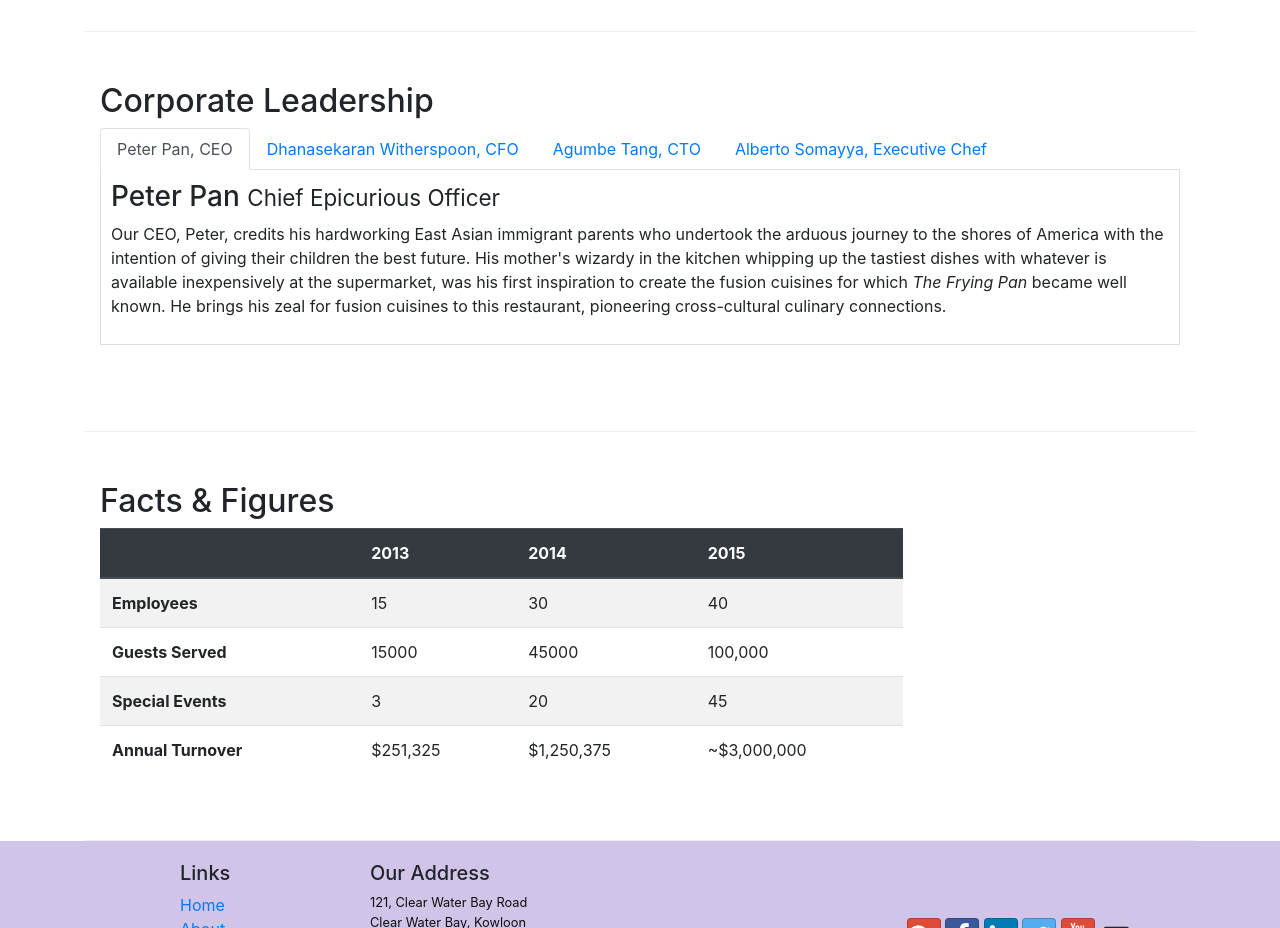
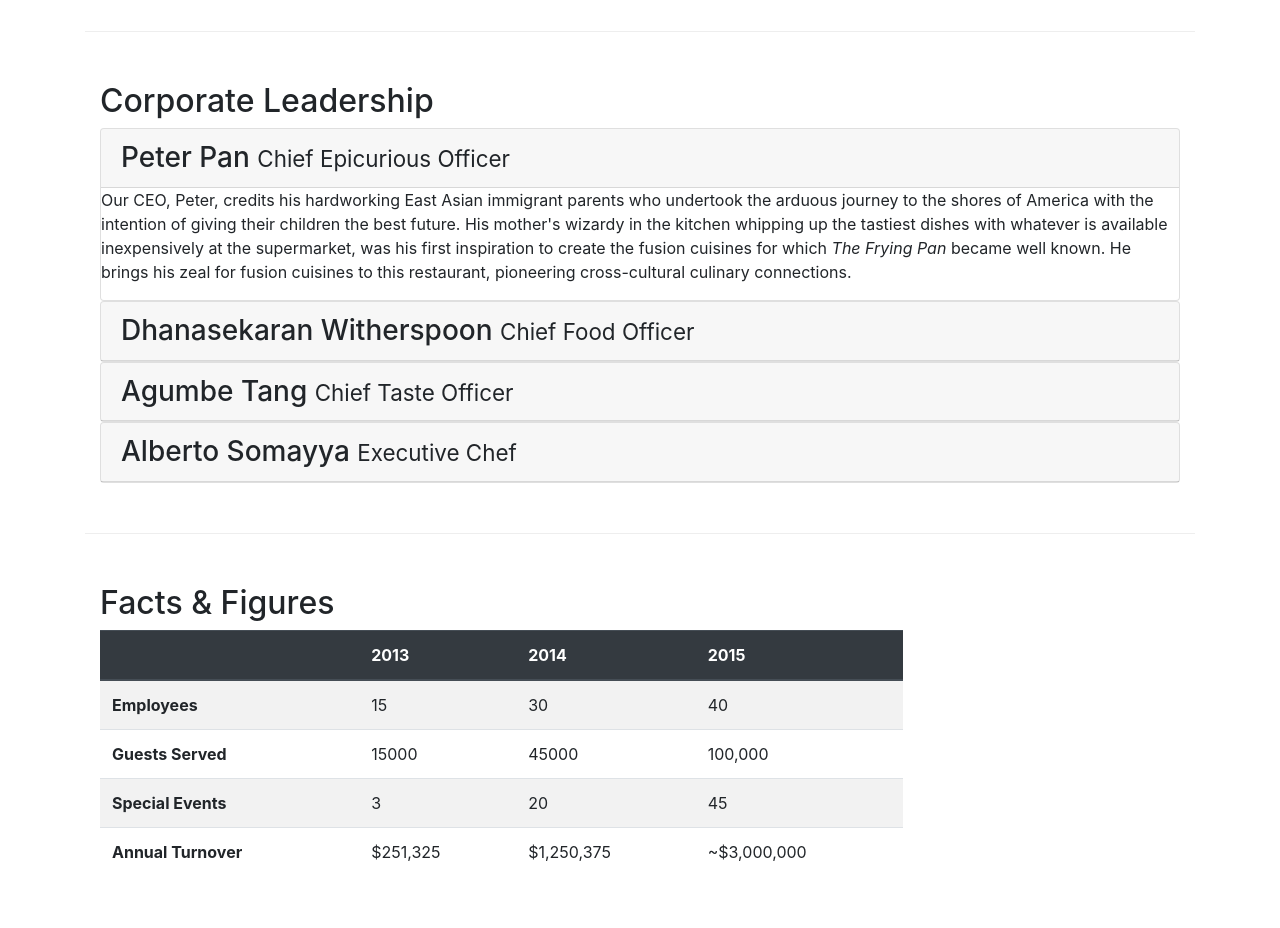
Before and after one commit to RahulKamble1995/WEB_UI, a website: page aboutus.html in a window 1280 px wide. Shown: the part 940-1868 px from the top of the page. Drawn offline with nearby package versions, Linux system fonts and the light colour scheme.

Commit message:
Accordion

```diff
--- a/aboutus.html
+++ b/aboutus.html
@@ -105,37 +105,62 @@
         <div class="row row-content" >
             <div class="col-12">
                 <h2>Corporate Leadership</h2>
-                <ul class="nav nav-tabs">
-                    <li class="nav-item">
-                        <a class="nav-link active" href="#peter" role="tab" data-toggle="tab">Peter Pan, CEO</a>
-                    </li>
-                    <li class="nav-item">
-                        <a class="nav-link" href="#danny" role="tab" data-toggle="tab">Dhanasekaran Witherspoon, CFO</a>
-                    </li>
-                    <li class="nav-item">
-                        <a class="nav-link" href="#agumbe" role="tab" data-toggle="tab">Agumbe Tang, CTO</a>
-                    </li>
-                    <li class="nav-item">
-                        <a class="nav-link" href="#alberto" role="tab" data-toggle="tab">Alberto Somayya, Executive Chef</a>
-                    </li>
-                </ul>
-                <div class="tab-content">
-                        <div role="tabpanel" class="tab-pane fade show active" id="peter">
-                            <h3>Peter Pan <small>Chief Epicurious Officer</small></h3>
+                <div id="accordion">
+                    <div class="card">
+                        <div class="card-header" role="tab" id="peterhead">
+                            <h3 class="mb-0">
+                                <a data-toggle="collapse" data-target="#peter">
+                                    Peter Pan <small>Chief Epicurious Officer</small>
+                                </a>
+                            </h3>
+                        </div>
+                        <div class="collapse show" id="peter" data-parent="#accordion">
                             <p class="d-none d-sm-block">Our CEO, Peter, credits his hardworking East Asian immigrant parents who undertook the arduous journey to the shores of America with the intention of giving their children the best future. His mother's wizardy in the kitchen whipping up the tastiest dishes with whatever is available inexpensively at the supermarket, was his first inspiration to create the fusion cuisines for which <em>The Frying Pan</em> became well known. He brings his zeal for fusion cuisines to this restaurant, pioneering cross-cultural culinary connections.</p>
                         </div>
-                        <div role="tabpanel" class="tab-pane fade" id="danny">
-                            <h3>Dhanasekaran Witherspoon <small>Chief Food Officer</small></h3>
+                    </div>
+
+                    <div class="card">
+                        <div class="card-header" role="tab" id="dannyhead">
+                            <h3 class="mb-0">
+                                <a data-toggle="collapse" data-target="#danny">
+                                    Dhanasekaran Witherspoon <small>Chief Food Officer</small>
+                                </a>
+                            </h3>
+                        </div>
+                        <div class="collapse" id="danny" data-parent="#accordion">
                             <p class="d-none d-sm-block">Our CFO, Danny, as he is affectionately referred to by his colleagues, comes from a long established family tradition in farming and produce. His experiences growing up on a farm in the Australian outback gave him great appreciation for varieties of food sources. As he puts it in his own words, <em>Everything that runs, wins, and everything that stays, pays!</em></p>
                         </div>
-                        <div role="tabpanel" class="tab-pane fade" id="agumbe">
-                            <h3>Agumbe Tang <small>Chief Taste Officer</small></h3>
+                    </div>
+
+
+                    <div class="card">
+                        <div class="card-header" role="tab" id="agumbehead">
+                            <h3 class="mb-0">
+                                <a data-toggle="collapse" data-target="#agumbe">
+                                    Agumbe Tang <small>Chief Taste Officer</small>
+                                </a>
+                            </h3>
+                        </div>
+                        <div class="collapse" id="agumbe" data-parent="#accordion">
                             <p class="d-none d-sm-block">Blessed with the most discerning gustatory sense, Agumbe, our CTO, personally ensures that every dish that we serve meets his exacting tastes. Our chefs dread the tongue lashing that ensues if their dish does not meet his exacting standards. He lives by his motto, <em>You click only if you survive my lick.</em></p>
                         </div>
-                        <div role="tabpanel" class="tab-pane fade" id="alberto">
-                            <h3>Alberto Somayya <small>Executive Chef</small></h3>
+                    </div>
+
+
+                    <div class="card">
+                        <div class="card-header" role="tab" id="albertohead">
+                            <h3 class="mb-0">
+                                <a data-toggle="collapse" data-target="#alberto">
+                                    Alberto Somayya <small>Executive Chef</small>
+                                </a>
+                            </h3>
+                        </div>
+                        <div class="collapse" id="alberto" data-parent="#accordion">
                             <p class="d-none d-sm-block">Award winning three-star Michelin chef with wide International experience having worked closely with whos-who in the culinary world, he specializes in creating mouthwatering Indo-Italian fusion experiences. He says, <em>Put together the cuisines from the two craziest cultures, and you get a winning hit! Amma Mia!</em></p>
                         </div>
+                    </div>
+
+
                 </div>
             </div>
        </div>
```
